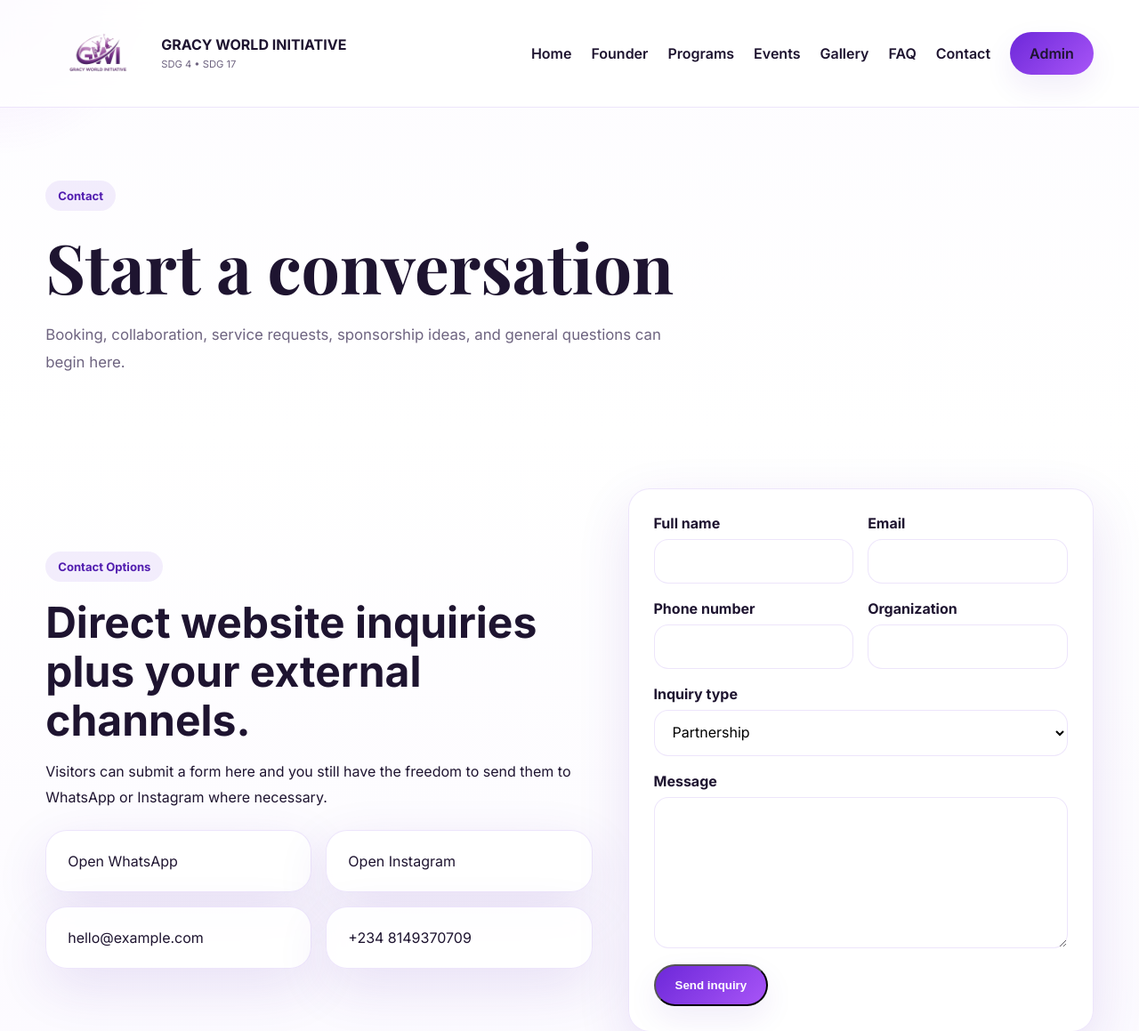
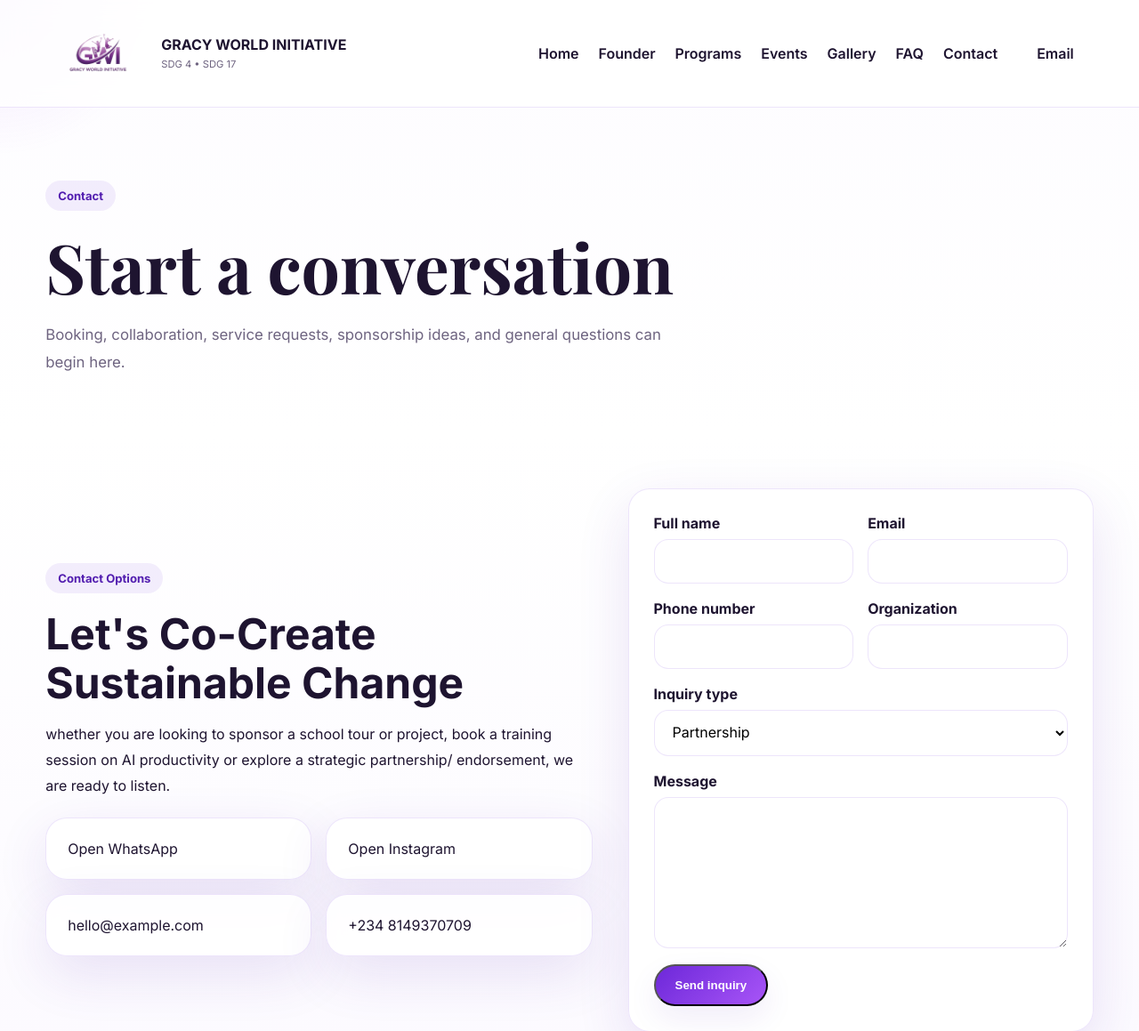
Before and after one commit to KennyRichard-TechMaster/gracy_world_initiative, a Flask app: page /contact in a window 1280 px wide. Shown: the top 1159 px of the page at 89% size. Run offline with Flask 3, Linux system fonts and the light colour scheme; data comes from the database, SQL or seed files in the repository.

Commit message:
edited the nav admin link to email

```diff
--- a/templates/base.html
+++ b/templates/base.html
@@ -42,7 +42,7 @@
           <a href="{{ url_for('gallery_page') }}">Gallery</a>
           <a href="{{ url_for('faq_page') }}">FAQ</a>
           <a href="{{ url_for('contact_page') }}">Contact</a>
-          <a href="{{ url_for('admin_login') }}" class="nav-cta">Admin</a>
+          <a href="mailto:filanigrace@gmail.com" class="btn">Email</a>
         </nav>
       </div>
     </header>
--- a/templates/contact.html
+++ b/templates/contact.html
@@ -14,10 +14,11 @@
   <div class="container split-layout">
     <div class="reveal">
       <span class="section-label">Contact Options</span>
-      <h2>Direct website inquiries plus your external channels.</h2>
+      <h2>Let's Co-Create Sustainable Change</h2>
       <p>
-        Visitors can submit a form here and you still have the freedom to send
-        them to WhatsApp or Instagram where necessary.
+        whether you are looking to sponsor a school tour or project, book a
+        training session on AI productivity or explore a strategic partnership/
+        endorsement, we are ready to listen.
       </p>
       <div class="contact-cards">
         <a
```
